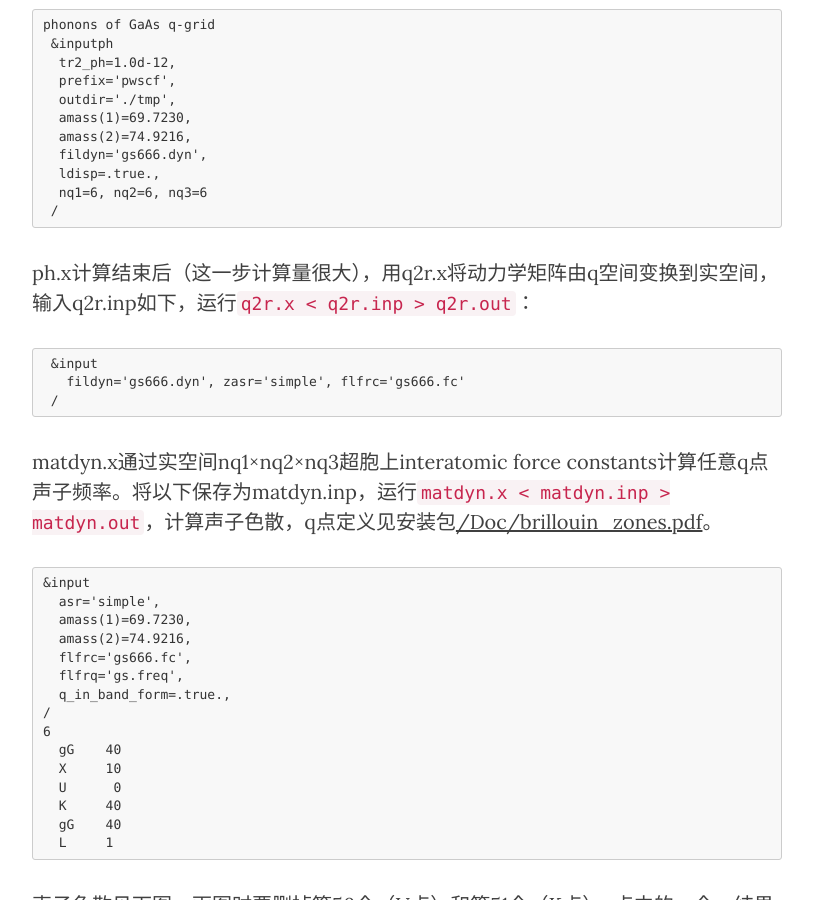
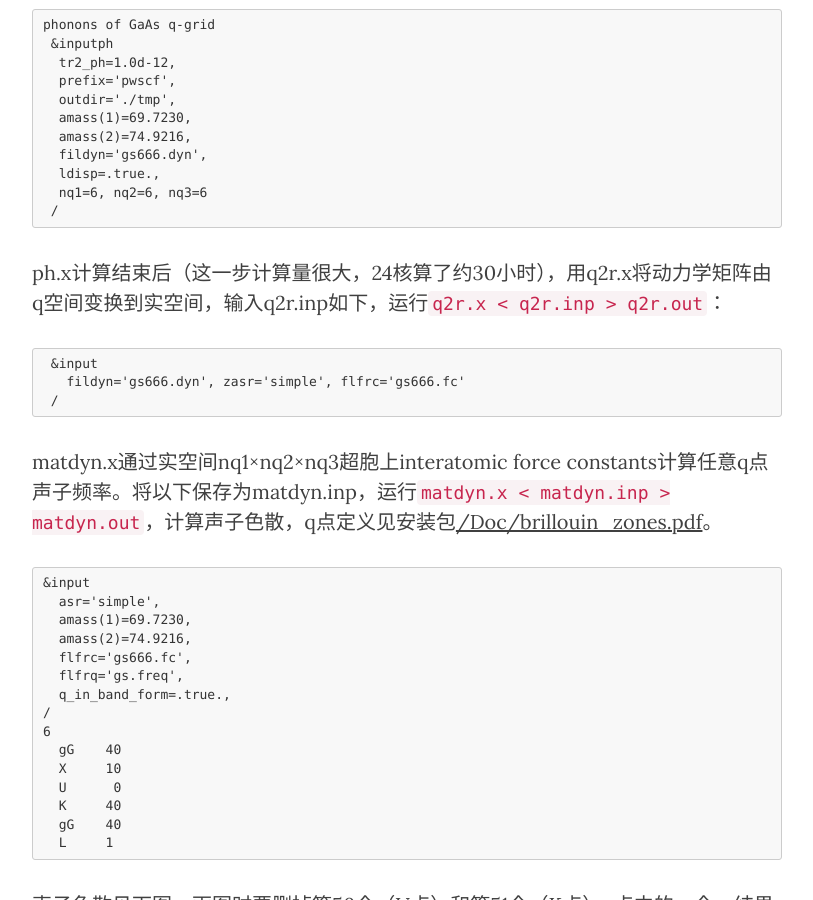
Before and after one commit to yyyu200/DFTbook, a Jekyll site: the page built from _posts/2019-04-01-HandsOn.md, in a window 1280 px wide and 900 px high, scrolled down 26184 px. Shown: the whole window, without its empty margins (233-1046 px from the left). Built offline with Jekyll 4.4.1, drawn with Linux system fonts in a browser that asks for light colours; nearby versions of some CDN libraries; formulas are drawn with MathJax 3; comment, search, counter and statistics services are not loaded.

Commit message:
modify at20190903-15:39:39-aliyun

````diff
--- a/_posts/2019-04-01-HandsOn.md
+++ b/_posts/2019-04-01-HandsOn.md
@@ -899,7 +899,7 @@ phonons of GaAs q-grid
  /
 ```
 
-ph.x计算结束后（这一步计算量很大），用q2r.x将动力学矩阵由q空间变换到实空间，输入q2r.inp如下，运行```q2r.x < q2r.inp > q2r.out```：
+ph.x计算结束后（这一步计算量很大，24核算了约30小时），用q2r.x将动力学矩阵由q空间变换到实空间，输入q2r.inp如下，运行```q2r.x < q2r.inp > q2r.out```：
 ```
  &input
    fildyn='gs666.dyn', zasr='simple', flfrc='gs666.fc'
````
